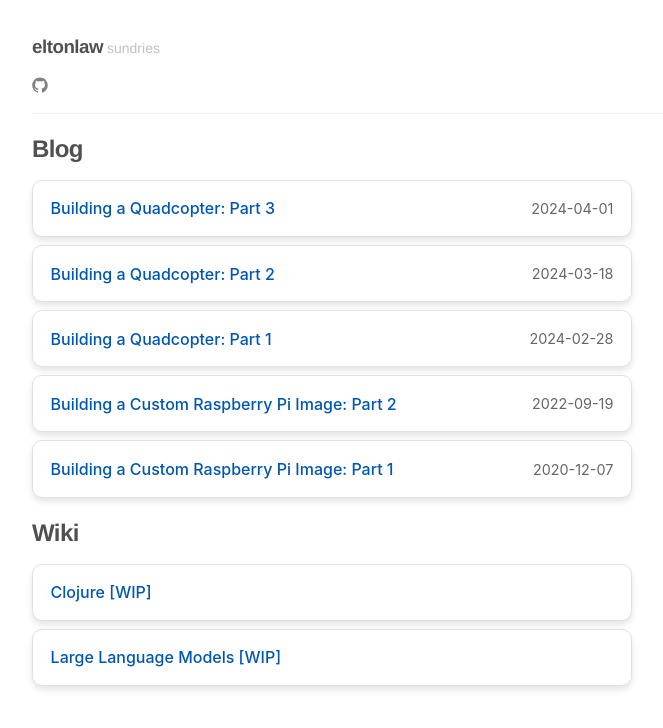
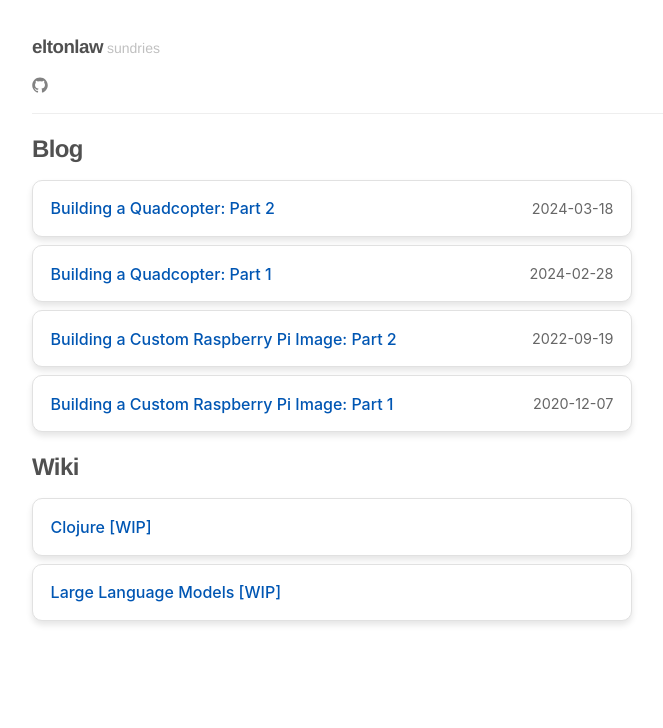
Before and after one commit to eltonlaw/eltonlaw.github.io, a Next.js app: page / in a window 1280 px wide. Shown: the top 728 px of the page, without its empty margins (0-663 px from the left). Built offline with nearby package versions, Linux system fonts and the light colour scheme.

Commit message:
hide wip pg3

```diff
--- a/app/blog/page.tsx
+++ b/app/blog/page.tsx
@@ -18,10 +18,6 @@ const pages = [
     title: 'Building a Quadcopter: Part 2',
     path: '/blog/2024-03-18-quadcopter-build-part-2',
     date: '2024-03-18',
-  }, {
-    title: 'Building a Quadcopter: Part 3',
-    path: '/blog/2024-04-01-quadcopter-build-part-3',
-    date: '2024-04-01',
   }
 ].sort((a, b) => {
   // sort in descending order of date
```
